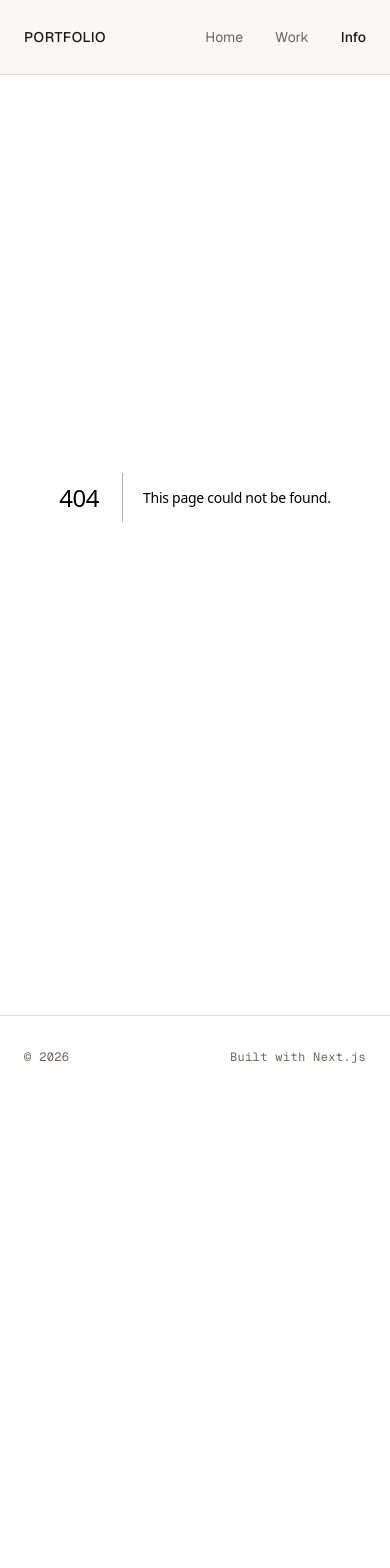
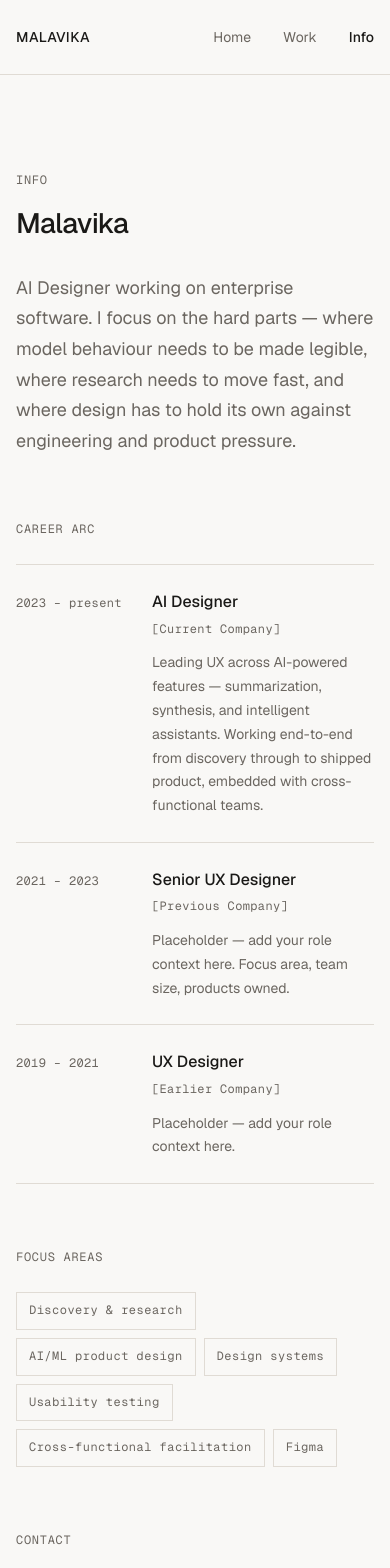
Before and after one commit to malavikasusan/portfolio, a Next.js app: page /info in a window 390 px wide. Before the commit this address had no page. Shown: the top 1568 px of the page. Before the commit the page ends 1100 px from the top, so only its background shows below. Built offline with nearby package versions, Linux system fonts and the light colour scheme.

Commit message:
steps 5-7: info page, copy update (Malavika/AI designer), responsive gutters, a11y focus styles, vercel config + README

```diff
--- a/src/app/globals.css
+++ b/src/app/globals.css
@@ -29,6 +29,9 @@
   --space-12: 3rem;
   --space-16: 4rem;
   --space-24: 6rem;
+
+  /* Page gutter — fluid, shrinks on narrow screens */
+  --page-gutter: clamp(var(--space-4), 5vw, var(--space-8));
 
   /* Motion */
   --ease-out:   cubic-bezier(0.16, 1, 0.3, 1);
@@ -101,3 +104,30 @@ img, svg {
   background-color: var(--color-accent);
   color: #fff;
 }
+
+/* ─── Focus-visible (keyboard navigation) ───────────────────────────────────── */
+:focus-visible {
+  outline: 2px solid var(--color-accent);
+  outline-offset: 3px;
+}
+
+/* Suppress focus ring on mouse interaction */
+:focus:not(:focus-visible) {
+  outline: none;
+}
+
+/* ─── Link hover — subtle accent underline ───────────────────────────────────── */
+/* Applied to <a> elements that aren't nav items or buttons */
+.prose a:hover,
+.link-hover:hover {
+  color: var(--color-accent);
+  transition: color var(--dur-fast) var(--ease-out);
+}
+
+/* ─── Responsive: narrow viewports ──────────────────────────────────────────── */
+@media (max-width: 600px) {
+  :root {
+    /* Tighten the outer gutter */
+    --page-gutter: var(--space-4);
+  }
+}
--- /dev/null
+++ b/src/app/info/page.tsx
@@ -0,0 +1,285 @@
+import FadeIn from "@/components/FadeIn";
+
+export const metadata = {
+  title: "Info",
+  description: "About Malavika — AI Designer",
+};
+
+const career = [
+  {
+    period: "2023 – present",
+    role: "AI Designer",
+    org: "[Current Company]",
+    detail:
+      "Leading UX across AI-powered features — summarization, synthesis, and intelligent assistants. Working end-to-end from discovery through to shipped product, embedded with cross-functional teams.",
+  },
+  {
+    period: "2021 – 2023",
+    role: "Senior UX Designer",
+    org: "[Previous Company]",
+    detail:
+      "Placeholder — add your role context here. Focus area, team size, products owned.",
+  },
+  {
+    period: "2019 – 2021",
+    role: "UX Designer",
+    org: "[Earlier Company]",
+    detail:
+      "Placeholder — add your role context here.",
+  },
+];
+
+const skills = [
+  "Discovery & research",
+  "AI/ML product design",
+  "Design systems",
+  "Usability testing",
+  "Cross-functional facilitation",
+  "Figma",
+];
+
+export default function InfoPage() {
+  return (
+    <div
+      style={{
+        maxWidth: "720px",
+        margin: "0 auto",
+        padding: "var(--space-24) var(--page-gutter)",
+      }}
+    >
+      {/* Header */}
+      <FadeIn>
+        <p
+          style={{
+            fontFamily: "var(--font-mono)",
+            fontSize: "var(--text-xs)",
+            color: "var(--color-muted)",
+            letterSpacing: "0.06em",
+            textTransform: "uppercase",
+            marginBottom: "var(--space-4)",
+          }}
+        >
+          Info
+        </p>
+
+        <h1
+          style={{
+            fontSize: "var(--text-2xl)",
+            fontWeight: 500,
+            letterSpacing: "-0.02em",
+            marginBottom: "var(--space-8)",
+          }}
+        >
+          Malavika
+        </h1>
+
+        <p
+          style={{
+            fontSize: "var(--text-lg)",
+            color: "var(--color-muted)",
+            lineHeight: 1.7,
+            maxWidth: "500px",
+            marginBottom: "var(--space-16)",
+          }}
+        >
+          AI Designer working on enterprise software. I focus on the hard
+          parts — where model behaviour needs to be made legible, where
+          research needs to move fast, and where design has to hold its
+          own against engineering and product pressure.
+        </p>
+      </FadeIn>
+
+      {/* ── Career arc ── */}
+      <FadeIn delay={0.08}>
+        <section style={{ marginBottom: "var(--space-16)" }}>
+          <p
+            style={{
+              fontFamily: "var(--font-mono)",
+              fontSize: "var(--text-xs)",
+              color: "var(--color-muted)",
+              letterSpacing: "0.06em",
+              textTransform: "uppercase",
+              marginBottom: "var(--space-6)",
+            }}
+          >
+            Career arc
+          </p>
+
+          <div>
+            {career.map((entry, i) => (
+              <div
+                key={i}
+                style={{
+                  display: "grid",
+                  gridTemplateColumns: "7rem 1fr",
+                  gap: "var(--space-6)",
+                  paddingTop: "var(--space-6)",
+                  paddingBottom: "var(--space-6)",
+                  borderTop: "1px solid var(--color-border)",
+                }}
+              >
+                {/* Period */}
+                <div>
+                  <span
+                    style={{
+                      fontFamily: "var(--font-mono)",
+                      fontSize: "var(--text-xs)",
+                      color: "var(--color-muted)",
+                      letterSpacing: "0.03em",
+                      lineHeight: 1.6,
+                    }}
+                  >
+                    {entry.period}
+                  </span>
+                </div>
+
+                {/* Role + detail */}
+                <div>
+                  <p
+                    style={{
+                      fontSize: "var(--text-base)",
+                      fontWeight: 500,
+                      marginBottom: "var(--space-1)",
+                    }}
+                  >
+                    {entry.role}
+                  </p>
+                  <p
+                    style={{
+                      fontFamily: "var(--font-mono)",
+                      fontSize: "var(--text-xs)",
+                      color: "var(--color-muted)",
+                      letterSpacing: "0.03em",
+                      marginBottom: "var(--space-3)",
+                    }}
+                  >
+                    {entry.org}
+                  </p>
+                  <p
+                    style={{
+                      fontSize: "var(--text-sm)",
+                      color: "var(--color-muted)",
+                      lineHeight: 1.7,
+                    }}
+                  >
+                    {entry.detail}
+                  </p>
+                </div>
+              </div>
+            ))}
+            {/* Final border */}
+            <div style={{ borderTop: "1px solid var(--color-border)" }} />
+          </div>
+        </section>
+      </FadeIn>
+
+      {/* ── Skills ── */}
+      <FadeIn delay={0.14}>
+        <section style={{ marginBottom: "var(--space-16)" }}>
+          <p
+            style={{
+              fontFamily: "var(--font-mono)",
+              fontSize: "var(--text-xs)",
+              color: "var(--color-muted)",
+              letterSpacing: "0.06em",
+              textTransform: "uppercase",
+              marginBottom: "var(--space-6)",
+            }}
+          >
+            Focus areas
+          </p>
+
+          <ul
+            style={{
+              listStyle: "none",
+              margin: 0,
+              padding: 0,
+              display: "flex",
+              flexWrap: "wrap",
+              gap: "var(--space-2)",
+            }}
+          >
+            {skills.map((skill) => (
+              <li
+                key={skill}
+                style={{
+                  fontFamily: "var(--font-mono)",
+                  fontSize: "var(--text-xs)",
+                  color: "var(--color-muted)",
+                  letterSpacing: "0.04em",
+                  border: "1px solid var(--color-border)",
+                  padding: "var(--space-2) var(--space-3)",
+                }}
+              >
+                {skill}
+              </li>
+            ))}
+          </ul>
+        </section>
+      </FadeIn>
+
+      {/* ── Contact ── */}
+      <FadeIn delay={0.18}>
+        <section>
+          <p
+            style={{
+              fontFamily: "var(--font-mono)",
+              fontSize: "var(--text-xs)",
+              color: "var(--color-muted)",
+              letterSpacing: "0.06em",
+              textTransform: "uppercase",
+              marginBottom: "var(--space-6)",
+            }}
+          >
+            Contact
+          </p>
+
+          <div
+            style={{
+              display: "flex",
+              flexDirection: "column",
+              gap: "var(--space-3)",
+            }}
+          >
+            {[
+              { label: "Email", href: "mailto:you@example.com", display: "you@example.com" },
+              { label: "LinkedIn", href: "https://linkedin.com/in/yourhandle", display: "linkedin.com/in/yourhandle" },
+            ].map(({ label, href, display }) => (
+              <div
+                key={label}
+                style={{
+                  display: "flex",
+                  gap: "var(--space-6)",
+                  alignItems: "baseline",
+                }}
+              >
+                <span
+                  style={{
+                    fontFamily: "var(--font-mono)",
+                    fontSize: "var(--text-xs)",
+                    color: "var(--color-muted)",
+                    letterSpacing: "0.04em",
+                    width: "5rem",
+                    flexShrink: 0,
+                  }}
+                >
+                  {label}
+                </span>
+                <a
+                  href={href}
+                  style={{
+                    fontSize: "var(--text-sm)",
+                    color: "var(--color-accent)",
+                    fontWeight: 500,
+                  }}
+                >
+                  {display}
+                </a>
+              </div>
+            ))}
+          </div>
+        </section>
+      </FadeIn>
+    </div>
+  );
+}
--- a/src/app/layout.tsx
+++ b/src/app/layout.tsx
@@ -16,8 +16,12 @@ const geistMono = Geist_Mono({
 });
 
 export const metadata: Metadata = {
-  title: "Portfolio",
-  description: "Design portfolio",
+  title: {
+    default: "Malavika — AI Designer",
+    template: "%s — Malavika",
+  },
+  description:
+    "Portfolio of Malavika, AI Designer — discovery, research, and enterprise AI product work.",
 };
 
 export default function RootLayout({
--- a/src/app/page.tsx
+++ b/src/app/page.tsx
@@ -1,5 +1,12 @@
 import Link from "next/link";
 import FadeIn from "@/components/FadeIn";
+import { caseStudies } from "@/lib/caseStudies";
+
+export const metadata = {
+  title: "Malavika — AI Designer",
+  description:
+    "Portfolio of Malavika, AI Designer — discovery, design systems, and research on enterprise and AI-adjacent products.",
+};
 
 export default function Home() {
   return (
@@ -7,7 +14,7 @@ export default function Home() {
       style={{
         maxWidth: "720px",
         margin: "0 auto",
-        padding: "var(--space-24) var(--space-6)",
+        padding: "var(--space-24) var(--page-gutter)",
       }}
     >
       {/* Name + positioning */}
@@ -22,7 +29,7 @@ export default function Home() {
             marginBottom: "var(--space-6)",
           }}
         >
-          Designer — Your Name
+          Malavika — AI Designer
         </p>
 
         <h1
@@ -35,7 +42,7 @@ export default function Home() {
             maxWidth: "560px",
           }}
         >
-          I design products that earn trust through clarity.
+          I design AI products that earn trust through clarity.
         </h1>
       </FadeIn>
 
@@ -50,9 +57,10 @@ export default function Home() {
             marginBottom: "var(--space-16)",
           }}
         >
-          UX lead at [Company]. I work across discovery, design systems,
-          and research — typically on enterprise tooling and AI-adjacent
-          product work.
+          UX lead working at the intersection of AI and enterprise software.
+          I work across discovery, design systems, and research — turning
+          complex model behaviour into interfaces people can actually reason
+          about.
         </p>
       </FadeIn>
 
@@ -84,22 +92,20 @@ export default function Home() {
               padding: 0,
               display: "flex",
               flexDirection: "column",
-              gap: "var(--space-4)",
             }}
           >
-            {workItems.map((item) => (
-              <li key={item.slug}>
+            {caseStudies.map((cs) => (
+              <li key={cs.slug}>
                 <Link
-                  href={`/work/${item.slug}`}
+                  href={`/work/${cs.slug}`}
                   style={{
                     display: "flex",
                     justifyContent: "space-between",
                     alignItems: "baseline",
                     gap: "var(--space-6)",
-                    paddingBottom: "var(--space-4)",
+                    padding: "var(--space-4) 0",
                     borderBottom: "1px solid var(--color-border)",
                   }}
-                  className="work-link"
                 >
                   <span
                     style={{
@@ -107,7 +113,7 @@ export default function Home() {
                       fontWeight: 500,
                     }}
                   >
-                    {item.title}
+                    {cs.title}
                   </span>
                   <span
                     style={{
@@ -118,7 +124,7 @@ export default function Home() {
                       flexShrink: 0,
                     }}
                   >
-                    {item.year}
+                    {cs.timeline}
                   </span>
                 </Link>
               </li>
@@ -142,21 +148,3 @@ export default function Home() {
     </div>
   );
 }
-
-const workItems = [
-  {
-    slug: "ai-summarization",
-    title: "AI Summarization",
-    year: "2024",
-  },
-  {
-    slug: "usability-testing-playback",
-    title: "9.2 Usability Testing & Playback",
-    year: "2024",
-  },
-  {
-    slug: "uxdrt",
-    title: "UXDRT",
-    year: "2023",
-  },
-];
--- a/src/app/work/[slug]/page.tsx
+++ b/src/app/work/[slug]/page.tsx
@@ -36,7 +36,7 @@ export default async function CaseStudyPage({ params }: PageProps) {
       style={{
         maxWidth: "720px",
         margin: "0 auto",
-        padding: "var(--space-24) var(--space-6)",
+        padding: "var(--space-24) var(--page-gutter)",
       }}
     >
       {/* Back link */}
--- a/src/app/work/page.tsx
+++ b/src/app/work/page.tsx
@@ -13,7 +13,7 @@ export default function WorkIndex() {
       style={{
         maxWidth: "720px",
         margin: "0 auto",
-        padding: "var(--space-24) var(--space-6)",
+        padding: "var(--space-24) var(--page-gutter)",
       }}
     >
       {/* Header */}
--- a/src/components/Footer.tsx
+++ b/src/components/Footer.tsx
@@ -12,7 +12,7 @@ export default function Footer() {
         style={{
           maxWidth: "720px",
           margin: "0 auto",
-          padding: "var(--space-8) var(--space-6)",
+          padding: "var(--space-8) var(--page-gutter)",
           display: "flex",
           justifyContent: "space-between",
           alignItems: "center",
--- a/src/components/Nav.tsx
+++ b/src/components/Nav.tsx
@@ -23,7 +23,7 @@ export default function Nav() {
         style={{
           maxWidth: "720px",
           margin: "0 auto",
-          padding: "var(--space-6) var(--space-6)",
+          padding: "var(--space-6) var(--page-gutter)",
           display: "flex",
           justifyContent: "space-between",
           alignItems: "baseline",
@@ -40,7 +40,7 @@ export default function Nav() {
             color: "var(--color-text)",
           }}
         >
-          Portfolio
+          Malavika
         </Link>
 
         {/* Nav links */}
```
Also changed, not shown: vercel.json (added), 1 other file (tests, documents, lock files or other folders).
